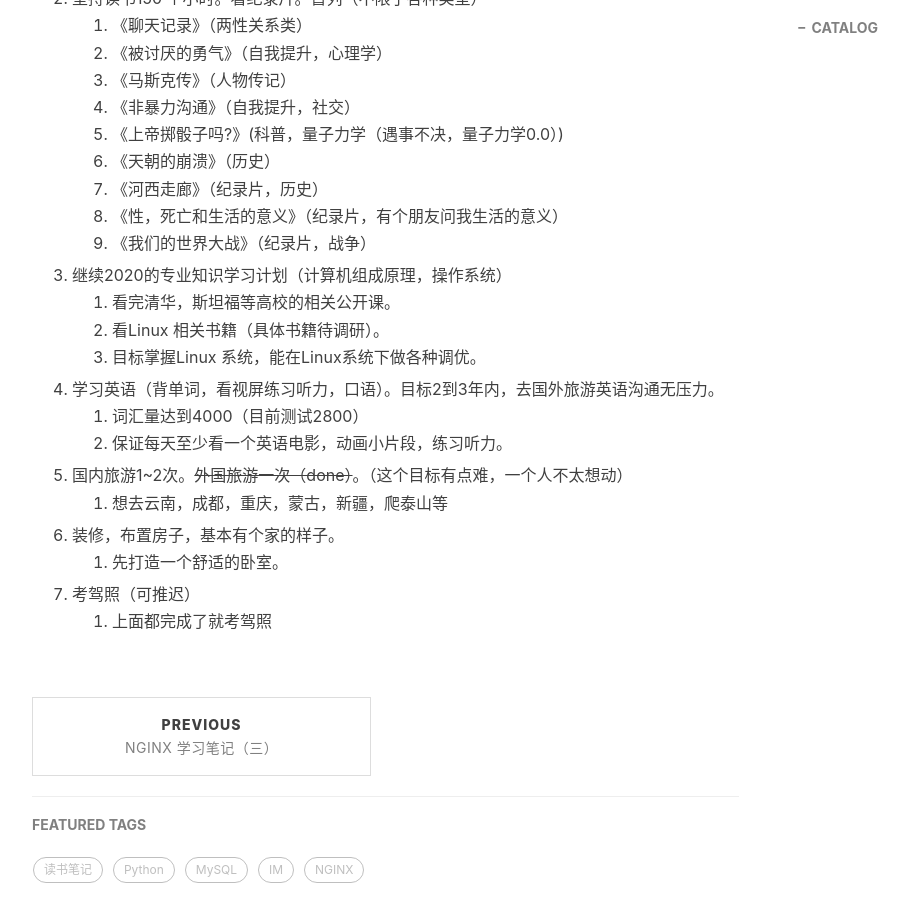
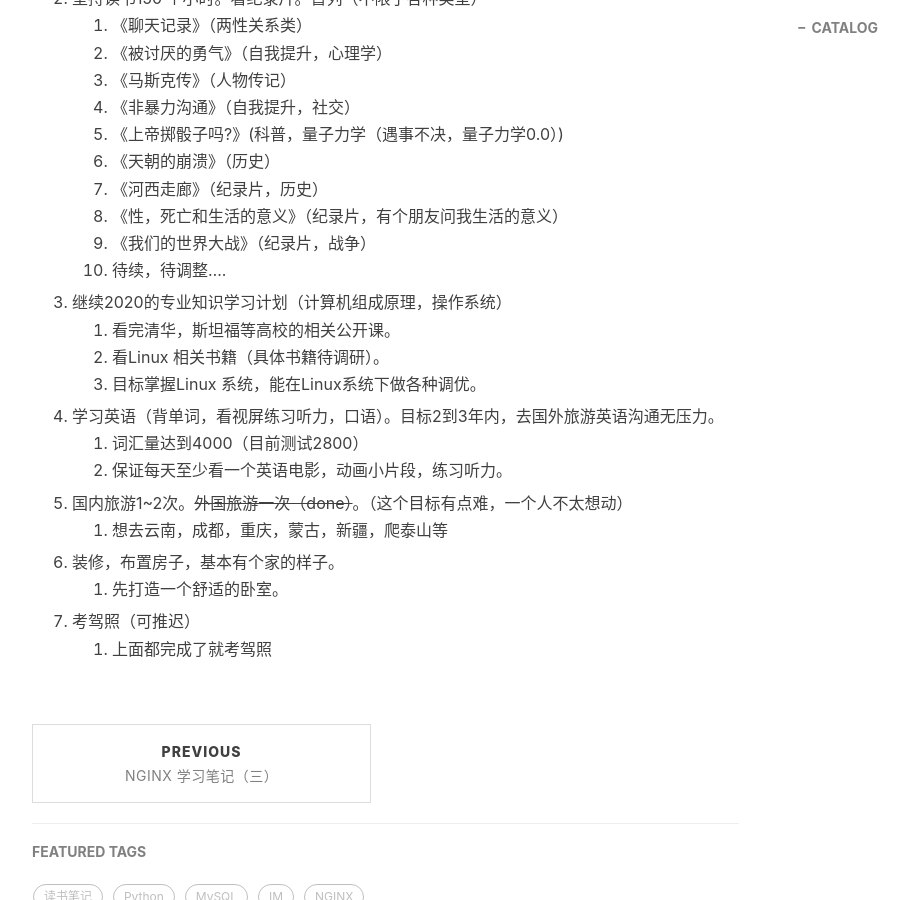
Before and after one commit to GitZW/gitzw.github.io, a Jekyll site: the page built from _posts/2021-02-18- 2021年度计划.md, in a window 1280 px wide and 900 px high, scrolled down 671 px. Shown: the whole window, without its empty margins (233-1142 px from the left). Built offline with Jekyll 4.4.1, drawn with Linux system fonts in a browser that asks for light colours; nearby versions of some CDN libraries; comment, search, counter and statistics services are not loaded.

Commit message:
2021年度计划详细补充

```diff
--- a/_posts/2021-02-18- 2021年度计划.md
+++ b/_posts/2021-02-18- 2021年度计划.md
@@ -26,6 +26,7 @@ tags:
     7. 《河西走廊》（纪录片，历史）
     8. 《性，死亡和生活的意义》（纪录片，有个朋友问我生活的意义）
     9. 《我们的世界大战》（纪录片，战争）
+    10. 待续，待调整....
 
 3. 继续2020的专业知识学习计划（计算机组成原理，操作系统）
     1. 看完清华，斯坦福等高校的相关公开课。
```
